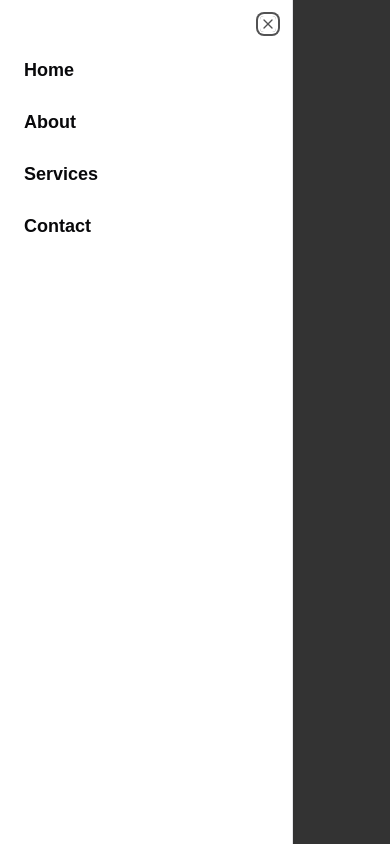
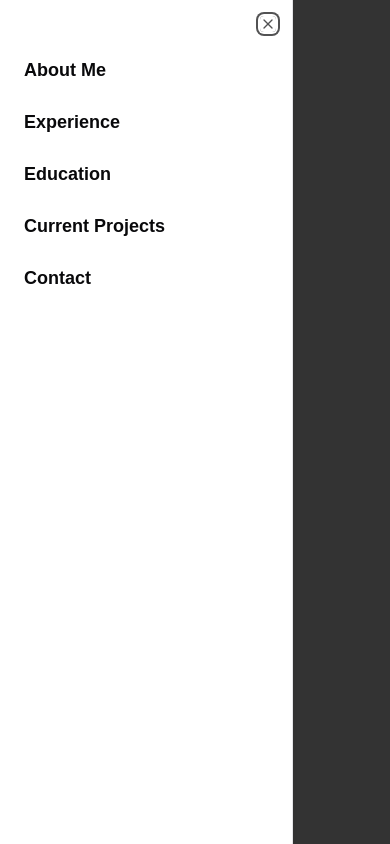
Before and after one commit to chvaldez10/personal-site, a Next.js app in the folder personal-site/: page / in a window 390 px wide. Both pictures are taken after a click on the button "Toggle navigation menu". Built offline with nearby package versions, Linux system fonts and the light colour scheme.

Commit message:
mobile nav links

```diff
--- a/personal-site/src/app/layout.tsx
+++ b/personal-site/src/app/layout.tsx
@@ -1,7 +1,7 @@
 import type { Metadata } from "next";
 import localFont from "next/font/local";
 import "@/styles/globals.css";
-import Navbar from "@/components/Navbar/Navbar";
+import Navbar from "@/components/Navbar";
 
 const geistSans = localFont({
   src: "./fonts/GeistVF.woff",
--- a/personal-site/src/components/Navbar/Navbar.tsx
+++ b/personal-site/src/components/Navbar.tsx
@@ -18,40 +18,19 @@ const Navbar: FC = () => {
         </SheetTrigger>
         <SheetContent side="left" className="transition-all duration-300">
           <div className="grid gap-2 py-6 text-center lg:text-left">
-            <Link
-              href="#"
-              className="flex w-full items-center py-2 text-lg font-semibold"
-              prefetch={false}
-            >
-              Home
-            </Link>
-            <Link
-              href="#"
-              className="flex w-full items-center py-2 text-lg font-semibold"
-              prefetch={false}
-            >
-              About
-            </Link>
-            <Link
-              href="#"
-              className="flex w-full items-center py-2 text-lg font-semibold"
-              prefetch={false}
-            >
-              Services
-            </Link>
-            <Link
-              href="#"
-              className="flex w-full items-center py-2 text-lg font-semibold"
-              prefetch={false}
-            >
-              Contact
-            </Link>
+            {navlinks.map((navlink) => (
+              <MobileNavbarLinks
+                key={navlink.id}
+                href={navlink.id}
+                label={navlink.name}
+              />
+            ))}
           </div>
         </SheetContent>
       </Sheet>
 
       {/* Desktop Navigation */}
-      <nav className="hidden lg:flex gap-6 mx-auto">
+      <nav className="hidden lg:flex gap-6 mx-auto" id="desktop-nav">
         {navlinks.map((navlink) => (
           <DesktopNavbarLinks
             key={navlink.id}
@@ -83,3 +62,21 @@ const DesktopNavbarLinks = ({
     </Link>
   );
 };
+
+const MobileNavbarLinks = ({
+  href,
+  label,
+}: {
+  href: string;
+  label: string;
+}) => {
+  return (
+    <Link
+      href={href}
+      className="flex w-full items-center py-2 text-lg font-semibold"
+      prefetch={false}
+    >
+      {label}
+    </Link>
+  );
+};
```
